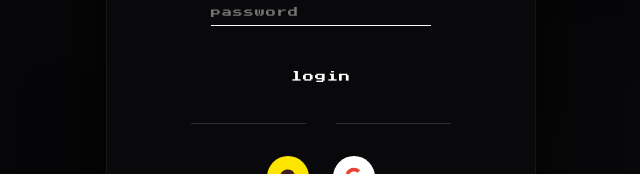
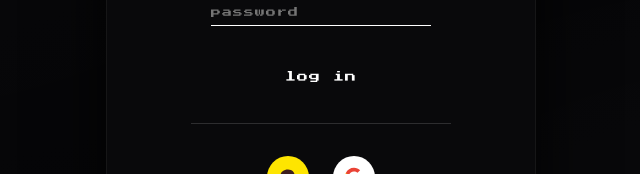
Before and after one commit to edft0/gubi, a React (Vite) app: page / in a window 1280 px wide. Shown: the part 322-496 px from the top of the page, without its empty margins (319-959 px from the left). Built offline with nearby package versions, Linux system fonts and the light colour scheme.

Commit message:
Add files via upload
회원가입 화면 찐막

```diff
--- a/src/components/Step0_SocialLogin.jsx
+++ b/src/components/Step0_SocialLogin.jsx
@@ -126,23 +126,18 @@ export default function Step0_SocialLogin() {
           onMouseEnter={(e) => e.currentTarget.style.color = "var(--text-secondary)"}
           onMouseLeave={(e) => e.currentTarget.style.color = "#ffffff"}
         >
-          login
+          log in
         </button>
       </form>
 
-      {/* 심플 가로 선 구분선 (텍스트 제거) */}
+      {/* 심플 단일 가로 선 구분선 */}
       <div style={{
-        display: "flex",
-        alignItems: "center",
-        justifyContent: "center",
         width: "100%",
         maxWidth: "260px",
+        height: "1px",
+        background: "rgba(255,255,255,0.15)",
         marginBottom: "32px"
-      }}>
-        <div style={{ flex: 1, height: "1px", background: "rgba(255,255,255,0.15)" }}></div>
-        <div style={{ width: "30px" }}></div> {/* 가운데 여백만 살짝 주기 */}
-        <div style={{ flex: 1, height: "1px", background: "rgba(255,255,255,0.15)" }}></div>
-      </div>
+      }}></div>
 
       {/* 소셜 로그인 버튼 그룹 (글로우 효과 제거, 오리지널 무광택 복귀) */}
       <div style={{
```
